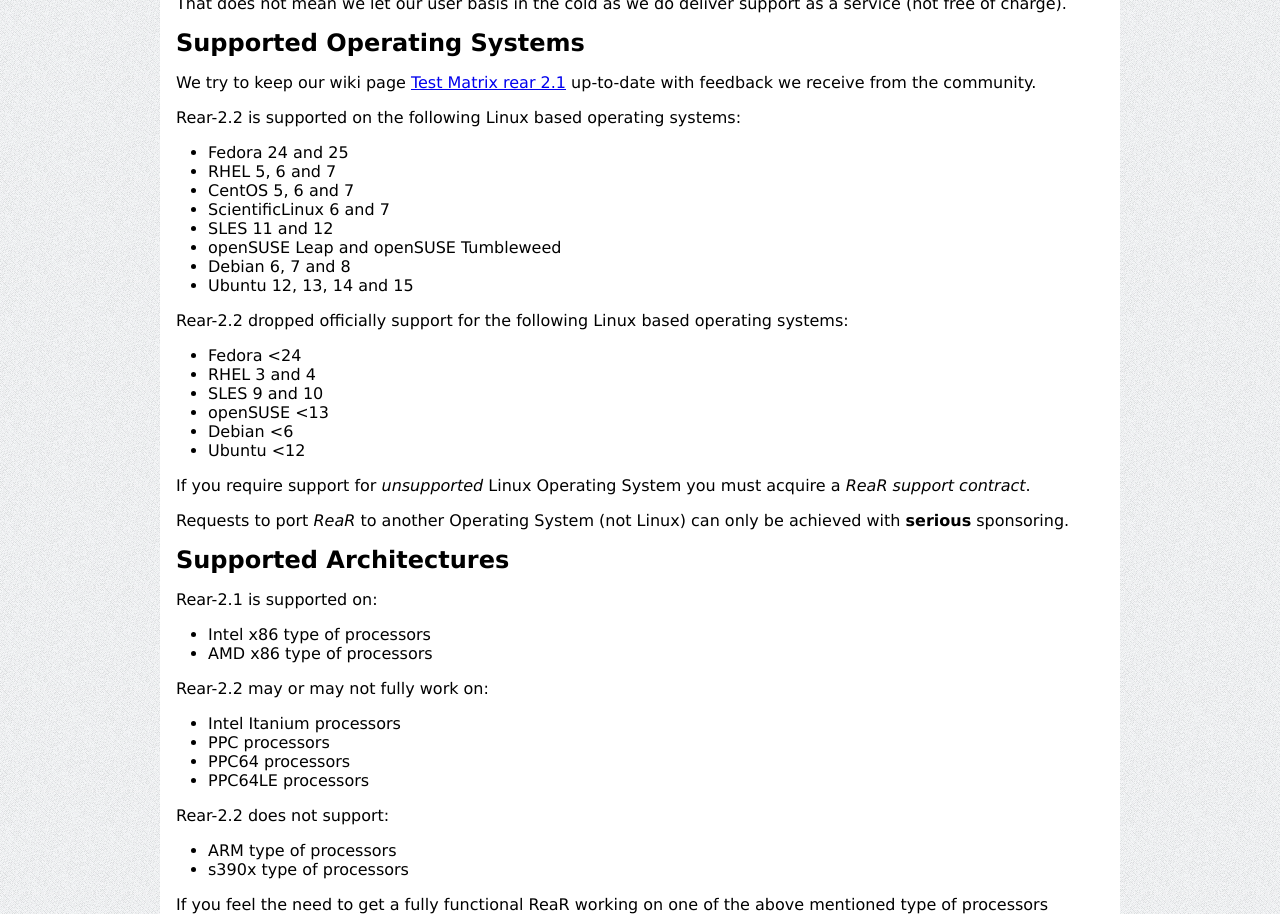
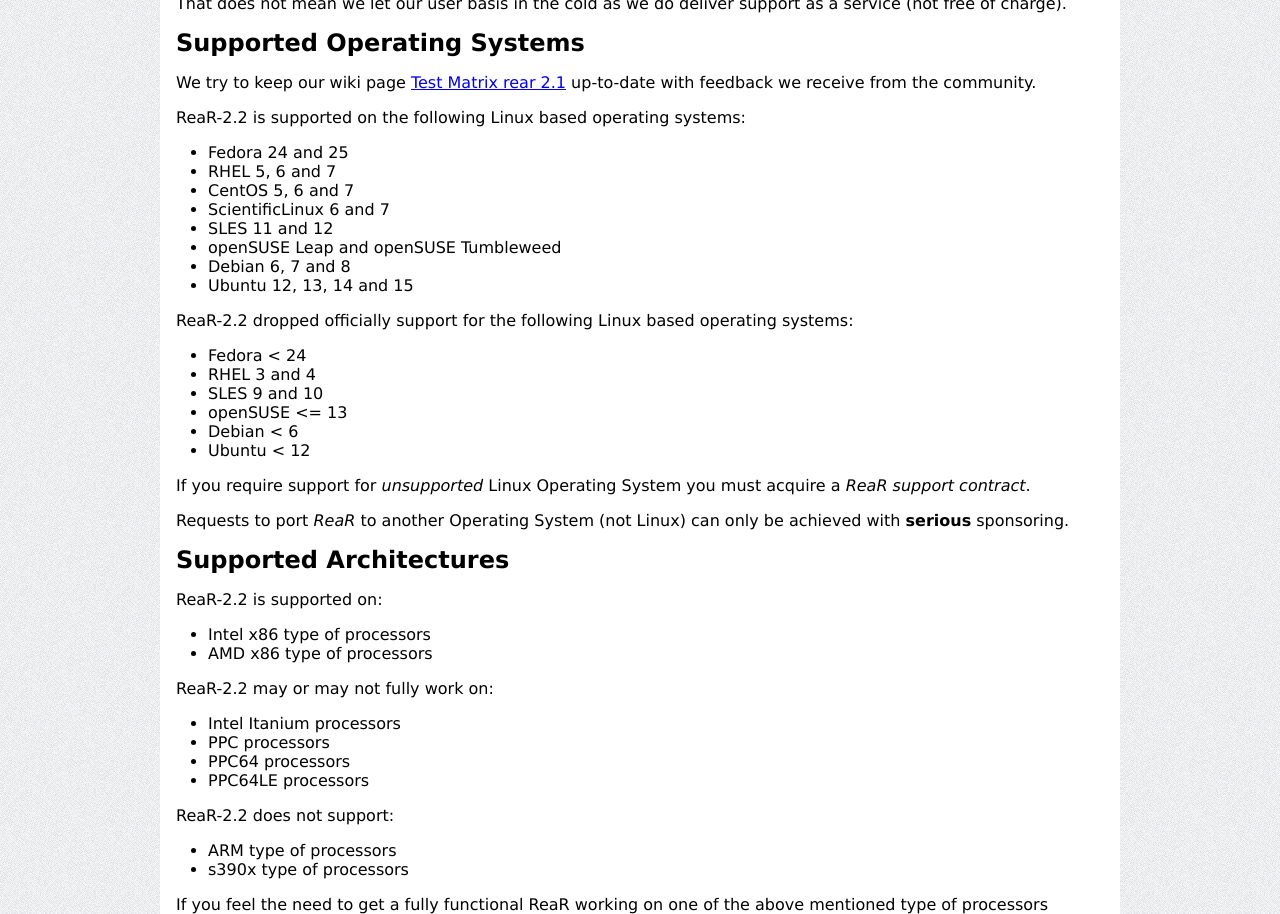
Before and after one commit to rear/rear.github.com, a Jekyll site: the page built from documentation/release-notes-2-2.md, in a window 1280 px wide and 1400 px high, scrolled down 21905 px. Shown: the part 152-1066 px from the top of the window. Built offline with Jekyll 4.4.1, drawn with Linux system fonts in a browser that asks for light colours; comment, search, counter and statistics services are not loaded; some of the changed text lies outside the part shown.

Commit message:
Update release-notes-2-2.md
Corrected that for ReaR 2.2 stdout is not redirected to the log. That is planned for ReaR 2.3.
openSUSE <= 13 is no longer officially supported (only Leap and Tumbleweed are).
Fixed some 'Rear' -> 'ReaR' spelling typos.

```diff
--- a/documentation/release-notes-2-2.md
+++ b/documentation/release-notes-2-2.md
@@ -182,7 +182,7 @@
 
 * Modified the "unattended" into "automatic" with ISO_DEFAULT required for automated recovery tests (issue #1397)
 
-* Added new generic UserInput and UserOutput plus LogUserOutput functions that are intended to replace current user input functionality that calls select or read directly. Redirect both stderr and stdout into the log file (issues #885, #1366, #1398)
+* Added new generic UserInput and UserOutput plus LogUserOutput functions that are intended to replace current user input functionality that calls select or read directly. For the next ReaR version 2.3 it is planned to also redirect stdout into the log file in addition to stderr (issues #885, #1366, #1398)
 
 * The 'make rpm' now relies on 'make srpm' which creates the src.rpm package first. This src.rpm package can then be easily copied to another computer to rebuild a rpm package from it without needed the sources itself (or git checkout) (issue #1389)
 
@@ -831,7 +831,7 @@
 
 * Fix SELinux autorelabelling (issue #270 and #274)
 
-* Rear supports now more then 9 partitions (see issue #263)
+* ReaR supports now more then 9 partitions (see issue #263)
 
 * systemd support added for Fedora 19/20 and openSUSE 12.x/13.x
 
@@ -1199,7 +1199,7 @@
 ## Supported Operating Systems
 We try to keep our wiki page [Test Matrix rear 2.1](https://github.com/rear/rear/wiki/Test-Matrix-rear--2.1) up-to-date with feedback we receive from the community.
 
-Rear-2.2 is supported on the following Linux based operating systems:
+ReaR-2.2 is supported on the following Linux based operating systems:
 
 * Fedora 24 and 25
 * RHEL 5, 6 and 7
@@ -1210,33 +1210,33 @@
 * Debian 6, 7 and 8
 * Ubuntu 12, 13, 14 and 15
 
-Rear-2.2 dropped officially support for the following Linux based operating systems:
+ReaR-2.2 dropped officially support for the following Linux based operating systems:
 
-* Fedora <24
+* Fedora < 24
 * RHEL 3 and 4
 * SLES 9 and 10
-* openSUSE <13
-* Debian <6
-* Ubuntu <12
+* openSUSE <= 13
+* Debian < 6
+* Ubuntu < 12
 
 If you require support for *unsupported* Linux Operating System you must acquire a *ReaR support contract*.
 
 Requests to port *ReaR* to another Operating System (not Linux) can only be achieved with **serious** sponsoring.
 
 ## Supported Architectures
-Rear-2.1 is supported on:
+ReaR-2.2 is supported on:
 
 * Intel x86 type of processors
 * AMD x86 type of processors
 
-Rear-2.2 may or may not fully work on:
+ReaR-2.2 may or may not fully work on:
 
 * Intel Itanium processors
 * PPC processors
 * PPC64 processors
 * PPC64LE processors
 
-Rear-2.2 does not support:
+ReaR-2.2 does not support:
 
 * ARM type of processors
 * s390x type of processors
@@ -1363,7 +1363,7 @@
 
 *Issue Description*: ERROR: FindStorageDrivers called but STORAGE_DRIVERS is empty
 
-Above error message might be seen after a fresh installation of the GNU/Linux kernel. Rear got confused between the running kernel version number and the actual fresh kernel available.
+Above error message might be seen after a fresh installation of the GNU/Linux kernel. ReaR got confused between the running kernel version number and the actual fresh kernel available.
 
 * Workaround:
 
```
